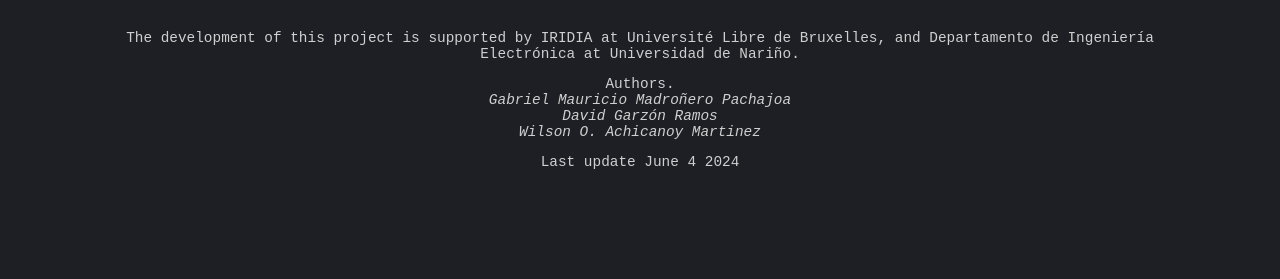
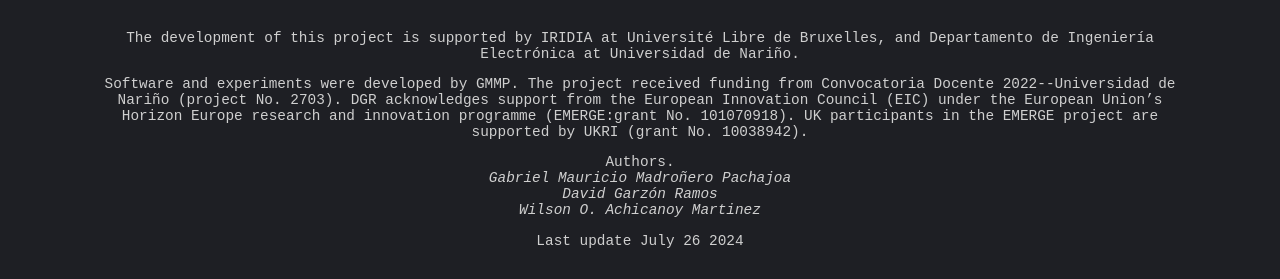
Before and after one commit to gmadro04/gmadro04, a plain HTML site: page ares.html in a window 1280 px wide. Shown: the part 5620-5899 px from the top of the page. Before the commit the page ends 5821 px from the top, so only its background shows below. Drawn offline with Linux system fonts and the light colour scheme.

Commit message:
changes in the page, and update the congrats

```diff
--- a/ares.html
+++ b/ares.html
@@ -93,7 +93,7 @@
                 is reached. These collective behaviors are basic behaviors of a swarm that could be combined to tackle
                 complex real-world applications as, for example, foraging or construction.
                 <br>
-                SWARM GENERATOR can contemplate 4 types of missions:
+                ARES can contemplate 4 types of missions:
                 Exploration, Aggregation, pattern formation and collective
                 decision making
             </p>
@@ -204,14 +204,22 @@
         <br>
         <footer id="footer">
             <p>The development of this project is supported by IRIDIA at <a href="https://www.ulb.be/en">Université Libre de Bruxelles</a>,
-                and Departamento de Ingeniería Electrónica at <a href="https://www.udenar.edu.co/">Universidad de Nariño</a>.</p>
+                and Departamento de Ingeniería Electrónica at <a href="https://www.udenar.edu.co/">Universidad de Nariño</a>.
+            </p>
+            <p>
+                Software and experiments were developed by GMMP.
+                The project received funding from Convocatoria Docente 2022--Universidad de Nariño (project No. 2703).
+                DGR acknowledges support from the European Innovation Council (EIC) under the European Union’s Horizon Europe
+                research and innovation programme
+                (EMERGE:grant No. 101070918). UK participants in the EMERGE project are supported by UKRI (grant No. 10038942).
+            </p>
                 Authors. <br>
             <address>
                 Gabriel Mauricio Madroñero Pachajoa<br>
                 David Garzón Ramos <br>
                 Wilson O. Achicanoy Martinez
             </address>
-            <p>Last update June 4 2024</p>
+            <p>Last update July 26 2024</p>
             <!--img src="logo/elec.png" alt=""-->
             <!--img src="logo/iridia.png" alt=""-->
             <!--img src="logo/udenar.png" alt=""-->
```
